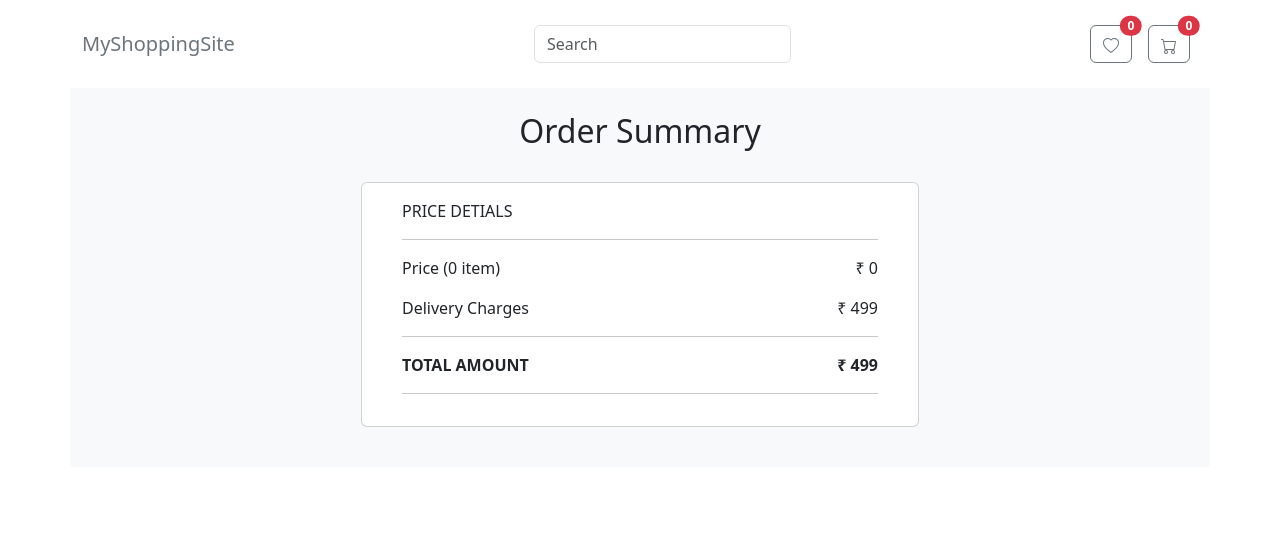
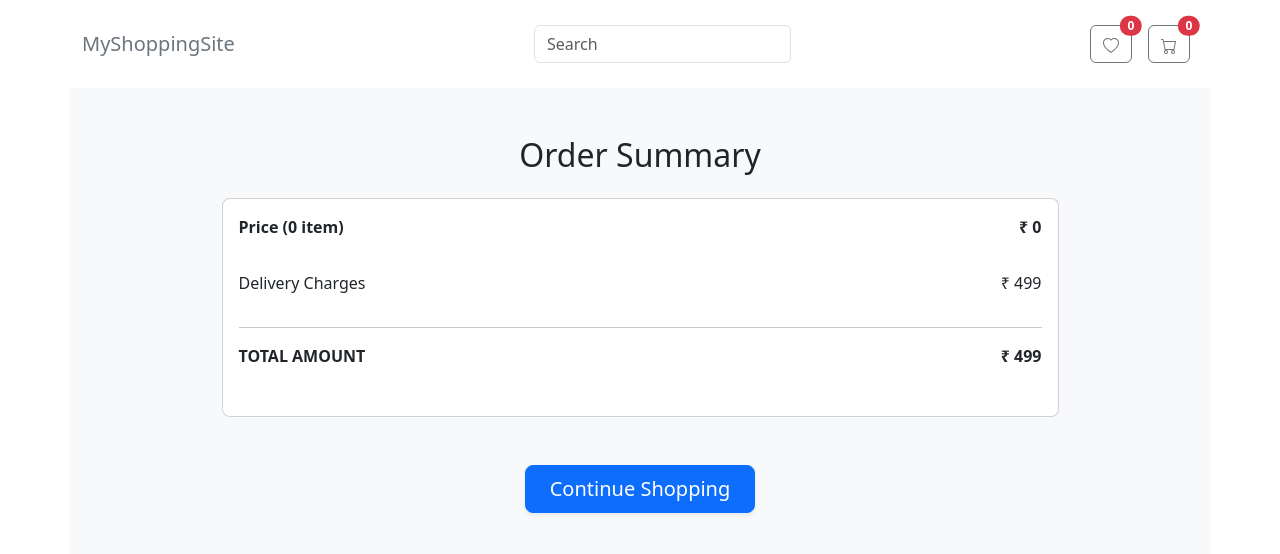
Before and after one commit to PrathameshLakare/Ecommerce-clothing, a React (Create React App) app: page /orderSummary in a window 1280 px wide. Shown: the top 554 px of the page. Built offline with nearby package versions, Linux system fonts and the light colour scheme; no server answers.

Commit message:
update: update the order summary with success message and added continue shopping button

```diff
--- a/src/pages/OrderSummary.jsx
+++ b/src/pages/OrderSummary.jsx
@@ -1,14 +1,19 @@
 import { Link } from "react-router-dom";
 import { fetchCartData } from "../features/cart/cartSlice";
 import { useDispatch, useSelector } from "react-redux";
-import { useEffect } from "react";
+import { useEffect, useState } from "react";
 
 const OrderSummary = () => {
   const dispatch = useDispatch();
   const { cart, cartValue } = useSelector((state) => state.cart);
 
+  const [showSuccessMessage, setShowSuccessMessage] = useState(true);
+
   useEffect(() => {
     dispatch(fetchCartData());
+    setTimeout(() => {
+      setShowSuccessMessage(false);
+    }, 5000);
   }, []);
 
   const totalCartPrice = cart.reduce(
@@ -18,29 +23,45 @@ const OrderSummary = () => {
   );
 
   return (
-    <div className="container py-3 bg-body-tertiary ">
-      <h2 className="text-center py-2">Order Summary</h2>
-      <div className="card px-4 mx-auto my-4 w-50">
+    <div className="container py-5 bg-light">
+      <h2 className="text-center mb-4">Order Summary</h2>
+
+      <div className="card mx-auto w-75  rounded-3">
         <div className="card-body">
-          <p>PRICE DETIALS</p>
+          <div className="d-flex justify-content-between mb-3">
+            <p className="fw-bold">Price ({cartValue} item)</p>
+            <p className="fw-bold">&#8377; {totalCartPrice}</p>
+          </div>
+          <div className="d-flex justify-content-between mb-3">
+            <p>Delivery Charges</p>
+            <p>&#8377; 499</p>
+          </div>
           <hr />
-          <p>
-            Price ({cartValue} item)
-            <span className="float-end">&#8377; {totalCartPrice}</span>
-          </p>
-          <p>
-            Delivery Charges
-            <span className="float-end">&#8377; 499</span>
-          </p>
-          <hr />
-          <p>
-            <strong>
-              TOTAL AMOUNT
-              <span className="float-end">&#8377; {totalCartPrice + 499}</span>
-            </strong>
-          </p>
-          <hr />
+          <div className="d-flex justify-content-between mb-3">
+            <p className="fw-bold">TOTAL AMOUNT</p>
+            <p className="fw-bold">&#8377; {totalCartPrice + 499}</p>
+          </div>
         </div>
+      </div>
+
+      {showSuccessMessage && (
+        <div className="w-75 mx-auto">
+          <div
+            className="alert alert-success text-center py-3 my-4"
+            role="alert"
+          >
+            <h5 className="alert-heading">Order Placed Successfully!</h5>
+          </div>
+        </div>
+      )}
+
+      <div className="text-center mt-5">
+        <Link
+          to="/"
+          className="btn btn-primary btn-lg px-4 py-2 shadow-sm hover-shadow-lg"
+        >
+          Continue Shopping
+        </Link>
       </div>
     </div>
   );
```
